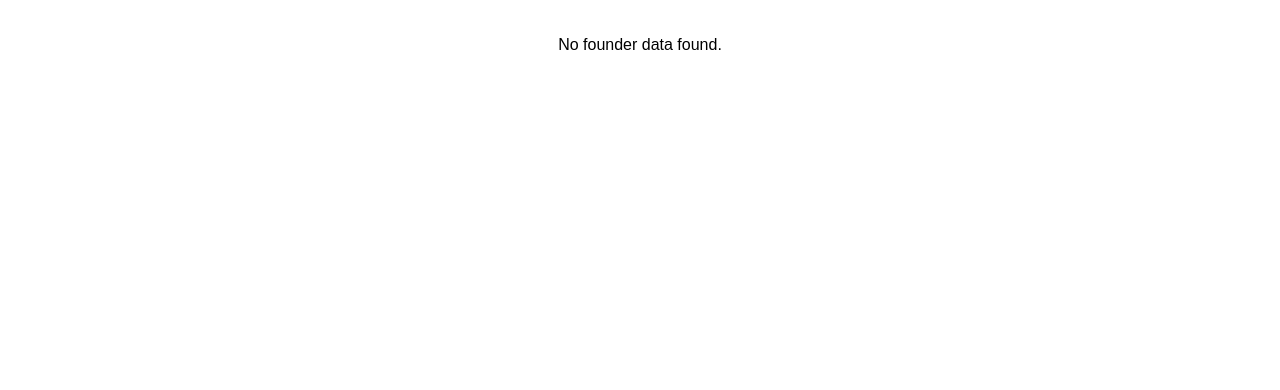
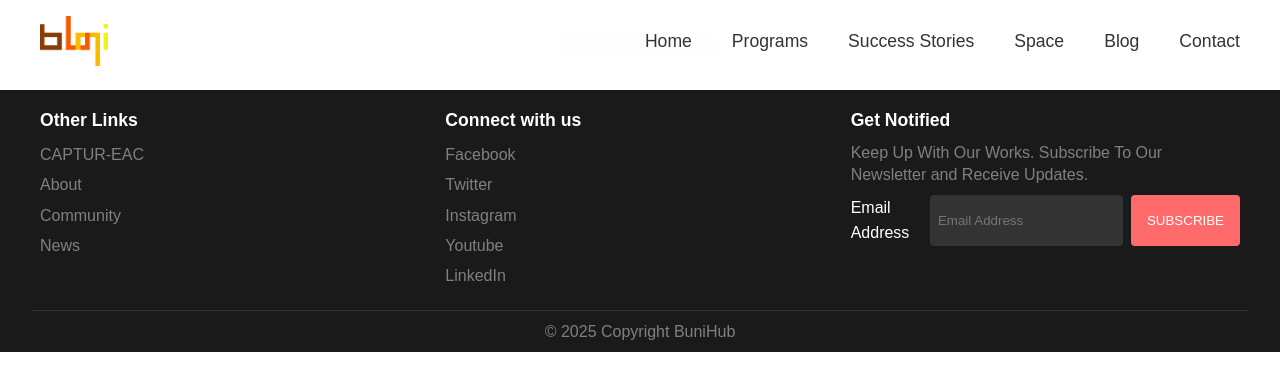
Before and after one commit to Emmanuel008/buni-master, a React (Create React App) app: page /founder/1 in a window 1280 px wide. Shown: the top 390 px of the page. Built offline with nearby package versions, Linux system fonts and the light colour scheme.

Commit message:
build issue

```diff
--- a/src/components/Footer.jsx
+++ b/src/components/Footer.jsx
@@ -1,39 +1,45 @@
 const Footer = () => {
   return (
-    <footer className="footer">
+    <footer className="footer" role="contentinfo">
       <div className="footer-content">
         <div className="footer-section">
           <h3>Other Links</h3>
           <ul>
-            <li><a href="#">CAPTUR-EAC</a></li>
-            <li><a href="#">About</a></li>
-            <li><a href="#">Community</a></li>
-            <li><a href="#">News</a></li>
+            <li><a href="/captur-eac" aria-label="Visit CAPTUR-EAC">CAPTUR-EAC</a></li>
+            <li><a href="/about" aria-label="Learn more about us">About</a></li>
+            <li><a href="/community" aria-label="Join our community">Community</a></li>
+            <li><a href="/news" aria-label="Read our news">News</a></li>
           </ul>
         </div>
 
         <div className="footer-section">
           <h3>Connect with us</h3>
           <ul>
-            <li><a href="#">Facebook</a></li>
-            <li><a href="#">Twitter</a></li>
-            <li><a href="#">Instagram</a></li>
-            <li><a href="#">Youtube</a></li>
-            <li><a href="#">LinkedIn</a></li>
+            <li><a href="https://facebook.com/bunihub" aria-label="Follow us on Facebook">Facebook</a></li>
+            <li><a href="https://twitter.com/bunihub" aria-label="Follow us on Twitter">Twitter</a></li>
+            <li><a href="https://instagram.com/bunihub" aria-label="Follow us on Instagram">Instagram</a></li>
+            <li><a href="https://youtube.com/bunihub" aria-label="Subscribe to our YouTube channel">Youtube</a></li>
+            <li><a href="https://linkedin.com/company/bunihub" aria-label="Connect with us on LinkedIn">LinkedIn</a></li>
           </ul>
         </div>
 
         <div className="footer-section">
           <h3>Get Notified</h3>
           <p>Keep Up With Our Works. Subscribe To Our Newsletter and Receive Updates.</p>
-          <div className="subscribe-form">
-            <input type="email" placeholder="Email Address" />
-            <button type="submit">SUBSCRIBE</button>
-          </div>
+          <form className="subscribe-form" onSubmit={(e) => e.preventDefault()}>
+            <label htmlFor="email-subscribe" className="visually-hidden">Email Address</label>
+            <input
+              type="email"
+              id="email-subscribe"
+              placeholder="Email Address"
+              aria-label="Enter your email address"
+            />
+            <button type="submit" aria-label="Subscribe to newsletter">SUBSCRIBE</button>
+          </form>
         </div>
       </div>
       <div className="footer-bottom">
-        <p>&copy; Copyright BuniHub</p>
+        <p>&copy; {new Date().getFullYear()} Copyright BuniHub</p>
       </div>
     </footer>
   );
--- a/src/pages/ContactPage.jsx
+++ b/src/pages/ContactPage.jsx
@@ -8,19 +8,20 @@ const ContactPage = () => {
       <Navbar />
 
       {/* Contact Section */}
-      <section id="contact" className="s-contact">
+      <section id="contact" className="s-contact" aria-labelledby="contact-heading">
         <div className="overlay"></div>
 
         <div className="row section-header" data-aos="fade-up">
           <div className="col-full">
             <h3 className="subhead" style={{ color: '#f65b01' }}>Contact Us</h3>
-            <h1 className="display-2 display-2--light">Let innovators innovate.</h1>
+            <h1 id="contact-heading" className="display-2 display-2--light">Let innovators innovate.</h1>
           </div>
         </div>
 
         <div className="row contact-content" data-aos="fade-up">
           <div className="contact-primary">
             <iframe
+              title="BuniHub Location Map"
               src="https://www.google.com/maps/embed?pb=!1m18!1m12!1m3!1d22027.219133116207!2d39.214441739817374!3d-6.774316552012571!2m3!1f0!2f0!3f0!3m2!1i1024!2i768!4f13.1!3m3!1m2!1s0x185c4d5215a44823%3A0xad57554d05046760!2sCOSTECH!5e0!3m2!1sen!2stz!4v1716092040720!5m2!1sen!2stz"
               width="600"
               height="450"
@@ -28,6 +29,7 @@ const ContactPage = () => {
               allowFullScreen=""
               loading="lazy"
               referrerPolicy="no-referrer-when-downgrade"
+              aria-label="Map showing BuniHub location at COSTECH Building"
             />
           </div>
 
@@ -47,38 +49,76 @@ const ContactPage = () => {
 
               <div className="cinfo">
                 <h5>Phone Us At</h5>
-                <p>+255 786 599 100</p>
+                <p>
+                  <a href="tel:+255786599100" aria-label="Call us at +255 786 599 100">
+                    +255 786 599 100
+                  </a>
+                </p>
               </div>
 
               <div className="cinfo">
                 <h5>Email Us At</h5>
-                <p>info@bunihub.or.tz</p>
+                <p>
+                  <a href="mailto:info@bunihub.or.tz" aria-label="Email us at info@bunihub.or.tz">
+                    info@bunihub.or.tz
+                  </a>
+                </p>
               </div>
 
-              <ul className="contact-social">
+              <ul className="contact-social" aria-label="Social media links">
                 <li>
-                  <a href="https://www.facebook.com/bunihub/" target="_blank" rel="noopener noreferrer">
+                  <a
+                    href="https://www.facebook.com/bunihub/"
+                    target="_blank"
+                    rel="noopener noreferrer"
+                    aria-label="Visit our Facebook page"
+                  >
                     <i className="fa fa-facebook" aria-hidden="true"></i>
+                    <span className="visually-hidden">Facebook</span>
                   </a>
                 </li>
                 <li>
-                  <a href="https://twitter.com/bunihub" target="_blank" rel="noopener noreferrer">
+                  <a
+                    href="https://twitter.com/bunihub"
+                    target="_blank"
+                    rel="noopener noreferrer"
+                    aria-label="Follow us on Twitter"
+                  >
                     <i className="fa fa-twitter" aria-hidden="true"></i>
+                    <span className="visually-hidden">Twitter</span>
                   </a>
                 </li>
                 <li>
-                  <a href="https://www.instagram.com/bunihub/" target="_blank" rel="noopener noreferrer">
+                  <a
+                    href="https://www.instagram.com/bunihub/"
+                    target="_blank"
+                    rel="noopener noreferrer"
+                    aria-label="Follow us on Instagram"
+                  >
                     <i className="fa fa-instagram" aria-hidden="true"></i>
+                    <span className="visually-hidden">Instagram</span>
                   </a>
                 </li>
                 <li>
-                  <a href="https://www.youtube.com/channel/UCiOnji8o4Wt8b5ST-E57KjQ/videos" target="_blank" rel="noopener noreferrer">
+                  <a
+                    href="https://www.youtube.com/channel/UCiOnji8o4Wt8b5ST-E57KjQ/videos"
+                    target="_blank"
+                    rel="noopener noreferrer"
+                    aria-label="Subscribe to our YouTube channel"
+                  >
                     <i className="fa fa-youtube" aria-hidden="true"></i>
+                    <span className="visually-hidden">YouTube</span>
                   </a>
                 </li>
                 <li>
-                  <a href="https://www.linkedin.com/company/bunihub/" target="_blank" rel="noopener noreferrer">
+                  <a
+                    href="https://www.linkedin.com/company/bunihub/"
+                    target="_blank"
+                    rel="noopener noreferrer"
+                    aria-label="Connect with us on LinkedIn"
+                  >
                     <i className="fa fa-linkedin" aria-hidden="true"></i>
+                    <span className="visually-hidden">LinkedIn</span>
                   </a>
                 </li>
               </ul>
--- a/src/pages/FounderDetailPage.jsx
+++ b/src/pages/FounderDetailPage.jsx
@@ -1,12 +1,11 @@
 import React from 'react';
-import { useLocation, useNavigate, Link } from 'react-router-dom';
+import { useLocation, Link } from 'react-router-dom';
 import { FaLinkedin, FaTwitter, FaEnvelope } from 'react-icons/fa';
 import Navbar from '../components/Navbar';
 import Footer from '../components/Footer';
 
 const FounderDetailPage = () => {
   const location = useLocation();
-  const navigate = useNavigate();
   const founder = location.state?.founder;
 
   // Example: You can add these fields to the founder object or display them statically for now
@@ -27,13 +26,36 @@ const FounderDetailPage = () => {
 
   // Dummy socials (replace with real links if available)
   const socials = [
-    { icon: <FaLinkedin />, url: founder?.linkedin || '#', label: 'LinkedIn' },
-    { icon: <FaTwitter />, url: founder?.twitter || '#', label: 'Twitter' },
-    { icon: <FaEnvelope />, url: founder?.sensitiveData?.email ? `mailto:${founder.sensitiveData.email}` : '#', label: 'Email' },
+    {
+      icon: <FaLinkedin />,
+      url: founder?.linkedin || '#',
+      label: 'LinkedIn',
+      ariaLabel: `Visit ${founder?.name}'s LinkedIn profile`
+    },
+    {
+      icon: <FaTwitter />,
+      url: founder?.twitter || '#',
+      label: 'Twitter',
+      ariaLabel: `Follow ${founder?.name} on Twitter`
+    },
+    {
+      icon: <FaEnvelope />,
+      url: founder?.sensitiveData?.email ? `mailto:${founder.sensitiveData.email}` : '#',
+      label: 'Email',
+      ariaLabel: `Email ${founder?.name}`
+    },
   ];
 
   if (!founder) {
-    return <div style={{ padding: '2rem', textAlign: 'center' }}>No founder data found.</div>;
+    return (
+      <div className="page-container">
+        <Navbar />
+        <div style={{ padding: '2rem', textAlign: 'center' }} role="alert">
+          No founder data found.
+        </div>
+        <Footer />
+      </div>
+    );
   }
 
   return (
@@ -44,24 +66,36 @@ const FounderDetailPage = () => {
           {/* Breadcrumb */}
           <nav style={{ fontSize: '0.95rem', marginBottom: '1.5rem', color: '#888' }} aria-label="breadcrumb">
             <Link to="/" style={{ color: '#FF6347', textDecoration: 'none', fontWeight: 500 }}>Home</Link>
-            <span style={{ margin: '0 0.5rem' }}>/</span>
+            <span style={{ margin: '0 0.5rem' }} aria-hidden="true">/</span>
             <Link to="/space" style={{ color: '#FF6347', textDecoration: 'none', fontWeight: 500 }}>Space</Link>
-            <span style={{ margin: '0 0.5rem' }}>/</span>
+            <span style={{ margin: '0 0.5rem' }} aria-hidden="true">/</span>
             <span style={{ color: '#222', fontWeight: 600 }}>{founder.name}</span>
           </nav>
-          {/* <button onClick={() => navigate(-1)} style={{ marginBottom: '2rem', padding: '0.5rem 1.5rem', borderRadius: '5px', border: 'none', background: '#FF6347', color: 'white', cursor: 'pointer' }}>Back</button> */}
+
           <div className="space-card" style={{ maxWidth: 900, margin: '0 auto', display: 'flex', flexDirection: 'row', alignItems: 'stretch', minHeight: 320, boxShadow: '0 4px 16px rgba(0,0,0,0.08)' }}>
             {/* Left Side: Photo, Name, Role, Startup, Socials */}
             <div style={{ flex: '0 0 320px', background: '#f8f9fa', display: 'flex', flexDirection: 'column', alignItems: 'center', justifyContent: 'center', borderRadius: '10px 0 0 10px', padding: '2rem 1rem' }}>
               <div style={{ width: 180, height: 180, borderRadius: '50%', overflow: 'hidden', marginBottom: '1.5rem', boxShadow: '0 2px 8px rgba(0,0,0,0.07)' }}>
-                <img src={founder.image} alt={founder.name} style={{ width: '100%', height: '100%', objectFit: 'cover' }} />
+                <img
+                  src={founder.image}
+                  alt={`${founder.name}'s profile`}
+                  style={{ width: '100%', height: '100%', objectFit: 'cover' }}
+                />
               </div>
               <h2 style={{ color: '#222', fontWeight: 700, fontSize: '1.5rem', margin: 0 }}>{founder.name}</h2>
               <div style={{ color: '#FF6347', fontWeight: 600, fontSize: '1.1rem', margin: '0.5rem 0' }}>{founder.role}</div>
-              <div style={{ display: 'flex', gap: '1rem', marginTop: '0.5rem' }}>
+              <div style={{ display: 'flex', gap: '1rem', marginTop: '0.5rem' }} aria-label="Social media links">
                 {socials.map((s, idx) => (
-                  <a key={idx} href={s.url} target="_blank" rel="noopener noreferrer" title={s.label} style={{ color: '#FF6347', fontSize: '1.5rem', transition: 'color 0.2s' }}>
+                  <a
+                    key={idx}
+                    href={s.url}
+                    target="_blank"
+                    rel="noopener noreferrer"
+                    aria-label={s.ariaLabel}
+                    style={{ color: '#FF6347', fontSize: '1.5rem', transition: 'color 0.2s' }}
+                  >
                     {s.icon}
+                    <span className="visually-hidden">{s.label}</span>
                   </a>
                 ))}
               </div>
@@ -70,16 +104,31 @@ const FounderDetailPage = () => {
             <div style={{ flex: 1, padding: '2rem 2rem', display: 'flex', flexDirection: 'column', justifyContent: 'center' }}>
               <p style={{ color: '#333', fontSize: '1.1rem', marginBottom: '1.2rem' }}>{founder.description}</p>
               <div style={{ marginBottom: '1.2rem' }}>
-                <div style={{ color: '#888', fontWeight: 500, marginBottom: 4 }}>Contact</div>
-                <div style={{ color: '#222', fontWeight: 600 }}><strong>Email:</strong> {founder.sensitiveData?.email}</div>
-                <div style={{ color: '#222', fontWeight: 600 }}><strong>Phone:</strong> {founder.sensitiveData?.phone}</div>
-                <div style={{ color: '#222', fontWeight: 600 }}><strong>Location:</strong> {founder.sensitiveData?.location}</div>
+                <h3 style={{ color: '#888', fontWeight: 500, marginBottom: 4 }}>Contact</h3>
+                <div style={{ color: '#222', fontWeight: 600 }}>
+                  <strong>Email:</strong>{' '}
+                  <a href={`mailto:${founder.sensitiveData?.email}`} aria-label={`Email ${founder.name}`}>
+                    {founder.sensitiveData?.email}
+                  </a>
+                </div>
+                <div style={{ color: '#222', fontWeight: 600 }}>
+                  <strong>Phone:</strong>{' '}
+                  <a href={`tel:${founder.sensitiveData?.phone}`} aria-label={`Call ${founder.name}`}>
+                    {founder.sensitiveData?.phone}
+                  </a>
+                </div>
+                <div style={{ color: '#222', fontWeight: 600 }}>
+                  <strong>Location:</strong> {founder.sensitiveData?.location}
+                </div>
               </div>
               <div>
-                <div style={{ color: '#888', fontWeight: 500, marginBottom: 4 }}>Additional Information</div>
+                <h3 style={{ color: '#888', fontWeight: 500, marginBottom: 4 }}>Additional Information</h3>
                 <ul style={{ textAlign: 'left', paddingLeft: '1.2em', color: '#444', fontSize: '1rem', margin: 0 }}>
                   {extraData.map((item, idx) => (
-                    <li key={idx} style={{ marginBottom: 4 }}><strong>{item.label}:</strong> {item.value || <span style={{color:'#bbb'}}>N/A</span>}</li>
+                    <li key={idx} style={{ marginBottom: 4 }}>
+                      <strong>{item.label}:</strong>{' '}
+                      {item.value || <span style={{color:'#bbb'}}>N/A</span>}
+                    </li>
                   ))}
                 </ul>
               </div>
--- a/src/pages/ProgramsPage.jsx
+++ b/src/pages/ProgramsPage.jsx
@@ -39,33 +39,42 @@ const ProgramsPage = () => {
   return (
     <div className="page-container">
       <Navbar />
-      <section className="programs-section" id="programs">
+      <main>
+        <section className="programs-section" id="programs" aria-labelledby="programs-heading">
           <div className="programs-container">
             <h2>OUR PROGRAMS</h2>
-          <h1>What We Offer</h1>
+            <h1 id="programs-heading">What We Offer</h1>
 
-          <div className="programs-grid">
+            <div className="programs-grid" role="list">
               {programs.map((program) => (
-              <div key={program.id} className="program-item" data-aos="fade-up">
+                <div key={program.id} className="program-item" data-aos="fade-up" role="listitem">
                   <div className="program-image">
                     <img
                       src={program.image}
-                    alt={program.title}
+                      alt={`${program.title} program illustration`}
                       onError={(e) => {
                         e.target.src = "/assests/images/fallback.jpg";
+                        e.target.alt = "Default program illustration";
                       }}
                     />
                   </div>
                   <div className="program-content">
                     <h3>{program.title}</h3>
                     <p>{program.description}</p>
-                  <a href="#" className="read-more">Read More →</a>
+                    <a
+                      href={`/programs/${program.id}`}
+                      className="read-more"
+                      aria-label={`Learn more about ${program.title}`}
+                    >
+                      Read More →
+                    </a>
                   </div>
                 </div>
               ))}
             </div>
           </div>
         </section>
+      </main>
       <Footer />
     </div>
   );
--- a/src/pages/SuccessStoriesPage.jsx
+++ b/src/pages/SuccessStoriesPage.jsx
@@ -8,27 +8,28 @@ const SuccessStoriesPage = () => {
       <Navbar />
 
       {/* Hero Section */}
-      <section className="success-hero">
+      <section className="success-hero" aria-labelledby="success-heading">
         <div className="hero-image">
           <img
             src="./assests/images/saba.jpg"
-            alt="Success Stories"
+            alt="Buni Hub success stories"
           />
         </div>
-        <div className="overlay"></div>
+        <div className="overlay" aria-hidden="true"></div>
         <div className="row section-header">
           <div className="col-full">
-            <h3 className="subhead"></h3>
-            <h1 className="display-2 display-2--light">Buni Hub Success Stories</h1>
+            <h3 className="subhead">Success Stories</h3>
+            <h1 id="success-heading" className="display-2 display-2--light">Buni Hub Success Stories</h1>
           </div>
         </div>
       </section>
 
       {/* Content Layout Section */}
-      <section className="success-content-layout">
+      <section className="success-content-layout" aria-labelledby="documents-heading">
         <div className="content-container">
           {/* Left Side - Documents */}
           <div className="content-text">
+            <h2 id="documents-heading" className="visually-hidden">Success Story Documents</h2>
             <div className="service-item" data-aos="fade-up">
               <div className="service-text">
                 <h3 className="h2">TRACER STUDY DOCUMENT</h3>
@@ -38,6 +39,8 @@ const SuccessStoriesPage = () => {
                     className="smoothscroll btn btn--stroke"
                     href="/assests/images/Tracer Study.pdf"
                     style={{ color: '#FFA500' }}
+                    aria-label="Download Tracer Study document"
+                    download="Tracer Study.pdf"
                   >
                     <b>TRACER STUDY doc</b>
                   </a>
@@ -54,6 +57,8 @@ const SuccessStoriesPage = () => {
                     className="smoothscroll btn btn--stroke"
                     href="/assests/images/BUNI HUB 2024_Company Profile.pdf"
                     style={{ color: '#FFA500' }}
+                    aria-label="Download Buni Hub Company Profile document"
+                    download="BUNI HUB 2024_Company Profile.pdf"
                   >
                     <b>COMPANY PROFILE</b>
                   </a>
@@ -64,15 +69,18 @@ const SuccessStoriesPage = () => {
 
           {/* Right Side - Image */}
           <div className="content-image">
-            <img src="./assests/images/kub.png" alt="Buni Hub" />
+            <img
+              src="./assests/images/kub.png"
+              alt="Buni Hub success story"
+            />
           </div>
         </div>
       </section>
 
       {/* Join Community Section */}
-      <section className="join-community">
+      <section className="join-community" aria-labelledby="join-heading">
         <div className="join-container">
-          <h2>JOIN OUR COMMUNITY</h2>
+          <h2 id="join-heading">JOIN OUR COMMUNITY</h2>
           <h3>Be Part of Our Success Story</h3>
           <p>Join the Buni Hub community and start your innovation journey today!</p>
           <div className="join-buttons">
@@ -81,8 +89,9 @@ const SuccessStoriesPage = () => {
               target="_blank"
               rel="noopener noreferrer"
               className="join-btn"
+              aria-label="Apply to join Buni Hub community"
             >
-              Apply Now <i className="fas fa-arrow-right"></i>
+              Apply Now <i className="fas fa-arrow-right" aria-hidden="true"></i>
             </a>
           </div>
         </div>
```
Lines whose indentation alone changed are shown as unchanged.
